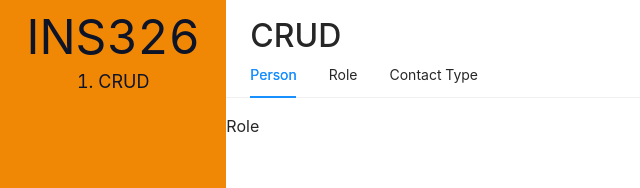
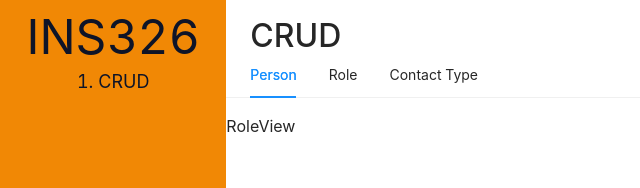
Before and after one commit to ArturoAHR/ids326-webapp, a React (Vite) app: page /hw-1/crud/role in a window 1280 px wide. Shown: the top 188 px of the page, without its empty margins (0-640 px from the left). Built offline with nearby package versions, Linux system fonts and the light colour scheme.

Commit message:
Rename Role component to RoleView

```diff
--- a/src/Router.tsx
+++ b/src/Router.tsx
@@ -2,7 +2,7 @@ import { Route, Routes } from 'react-router-dom';
 import { ContactType } from './pages/CRUD/ContactType/ContactType';
 import { CRUD } from './pages/CRUD/CRUD';
 import { PersonView } from './pages/CRUD/PersonView/PersonView';
-import { Role } from './pages/CRUD/Role/Role';
+import { RoleView } from './pages/CRUD/RoleView/RoleView';
 import { Root } from './pages/Root/Root';
 
 export const Router = () => {
@@ -21,7 +21,7 @@ export const Router = () => {
         path="/hw-1/crud/role"
         element={
           <CRUD>
-            <Role />
+            <RoleView />
           </CRUD>
         }
       />
--- a/src/pages/CRUD/Role/Role.tsx
+++ /dev/null
@@ -1,3 +0,0 @@
-export const Role = () => {
-  return <>Role</>;
-};
--- /dev/null
+++ b/src/pages/CRUD/RoleView/RoleView.tsx
@@ -0,0 +1,3 @@
+export const RoleView = () => {
+  return <>RoleView</>;
+};
```
